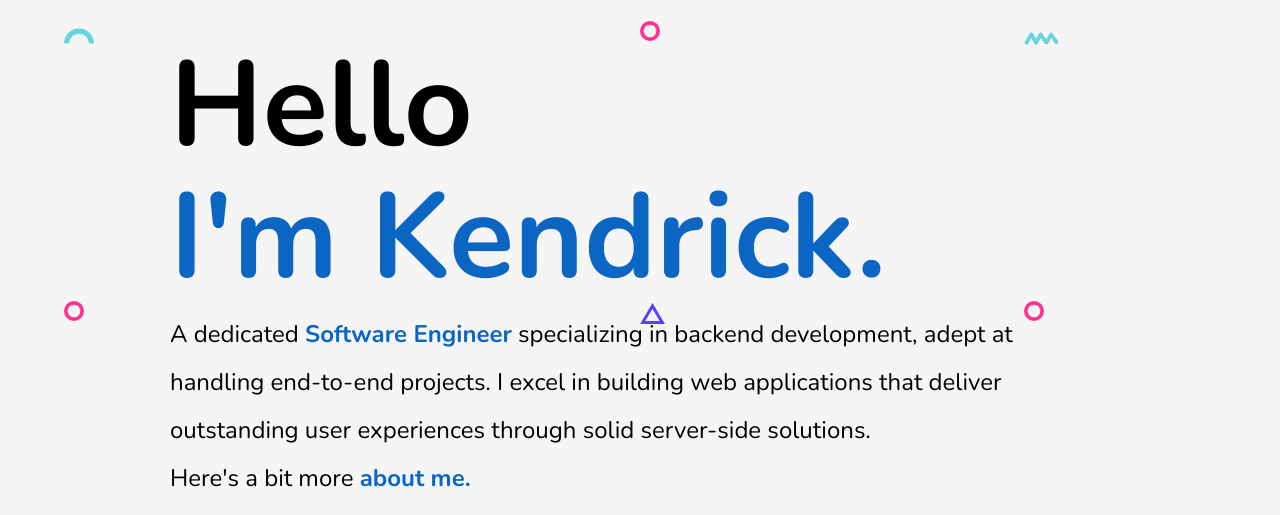
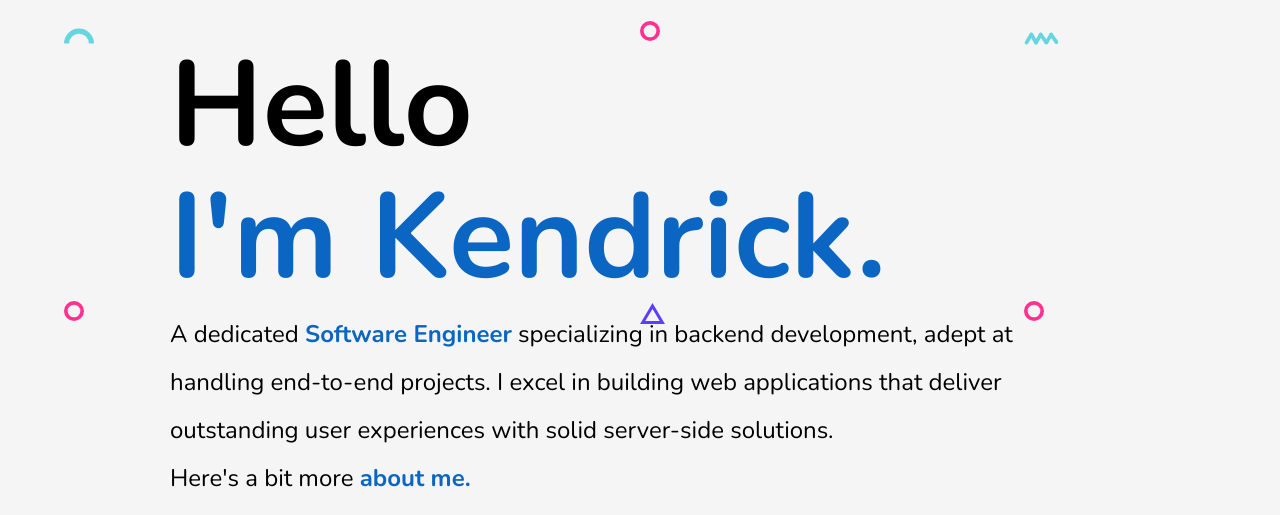
Before and after one commit to devbykendrick/portfolio, a website: page index.html in a window 1280 px wide. Shown: the part 99-614 px from the top of the page. Drawn offline with nearby package versions, Linux system fonts and the light colour scheme.

Commit message:
Updated bio

```diff
--- a/index.html
+++ b/index.html
@@ -82,7 +82,7 @@
             <h1 class="title blue">I'm Kendrick.</h1>
             <p class="header__para">A dedicated <b class="blue">Software Engineer</b> specializing in backend
                 development, adept at handling end-to-end projects. I excel in building web applications that deliver
-                outstanding user experiences through solid server-side solutions.
+                outstanding user experiences with solid server-side solutions.
                 <br>
                 Here's a bit more <b class="blue link__hover-effect link__hover-effect--blue click"
                                      onclick="toggleModal()">about me.</b>
```
